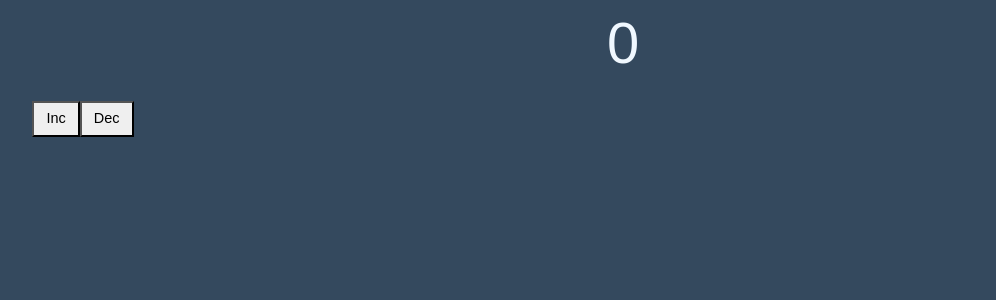
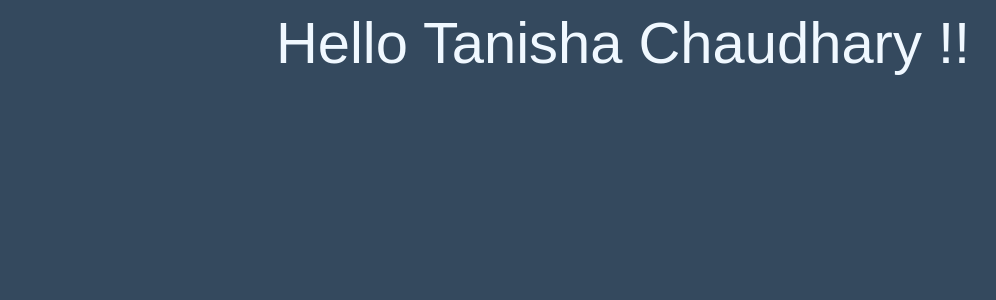
Before and after one commit to tanishha/React-Hooks, a React (Create React App) app: page / in a window 1280 px wide. Shown: the top 300 px of the page, without its empty margins (17-1013 px from the left). Built offline with nearby package versions, Linux system fonts and the light colour scheme.

Commit message:
useContext

```diff
--- a/src/App.js
+++ b/src/App.js
@@ -1,5 +1,6 @@
 import React from "react";
 import "./App.css";
+import {AComponent} from "./Components/context/a.component";
 import CounterComponent from "./Components/counterComponent/counter.component";
 import GithubComponent from "./Components/githubComponent/github.component";
 import IncreDcre from "./Components/incdecComponent/incdec.component";
@@ -7,8 +8,10 @@ import IncreDcre from "./Components/incdecComponent/incdec.component";
 function App() {
   return (
     <div className="App">
+    {/* <CounterComponent/> */}
       {/* <GithubComponent /> */}
-      <IncreDcre/>
+      {/* <IncreDcre/> */}
+      <AComponent/>
     </div>
   );
 }
--- /dev/null
+++ b/src/Components/context/a.component.js
@@ -0,0 +1,13 @@
+import React, { createContext } from "react";
+import BComponent from "./b.component";
+const fname = createContext();
+
+const AComponent = () => {
+  return (
+    <fname.Provider value="Tanisha Chaudhary">
+      <BComponent />
+    </fname.Provider>
+  );
+};
+
+export { AComponent, fname };
--- /dev/null
+++ b/src/Components/context/b.component.js
@@ -0,0 +1,10 @@
+import React from 'react'
+import CComponent from './c.component'
+
+const BComponent = () => {
+    return (
+        <CComponent/>
+    )
+}
+
+export default BComponent
--- /dev/null
+++ b/src/Components/context/c.component.js
@@ -0,0 +1,9 @@
+import React,{useContext} from 'react'
+import {fname} from './a.component'
+
+const CComponent = () => {
+    const FullName = useContext(fname);
+    return <p>Hello { FullName } !! </p>
+}
+
+export default CComponent
```
